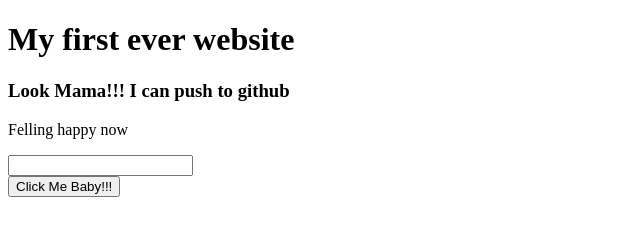
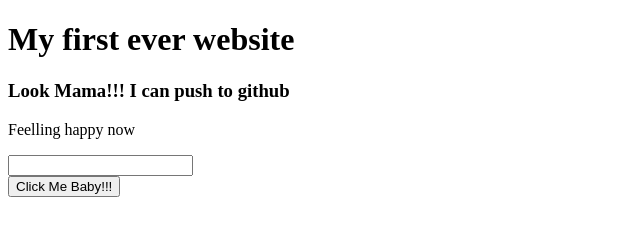
Before and after one commit to Shahnewaz-Abid-BUBT17/my-first-website, a plain HTML site: page index.html in a window 1280 px wide. Shown: the full height of the page, 0-640 px from the left. Drawn offline with Linux system fonts and the light colour scheme.

Commit message:
Update index.html

```diff
--- a/index.html
+++ b/index.html
@@ -8,7 +8,7 @@
 <body>
     <h1>My first ever website</h1>
     <h3>Look Mama!!! I can push to github</h3>
-    <p>Felling happy now</p>
+    <p>Feelling happy now</p>
     <input type="text">
     <br>
     <button>Click Me Baby!!!</button>
```
